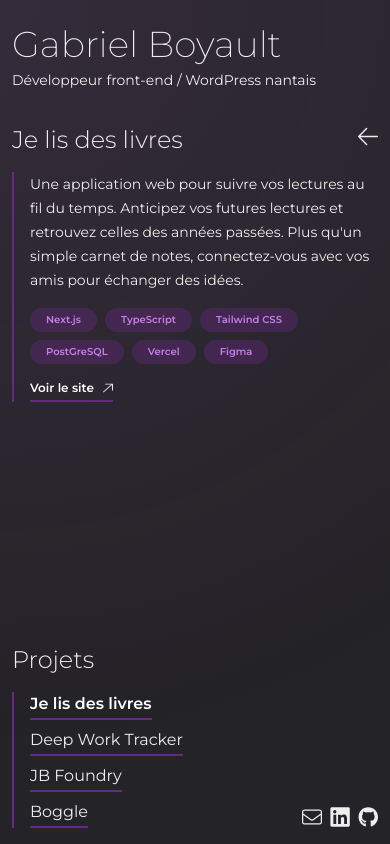
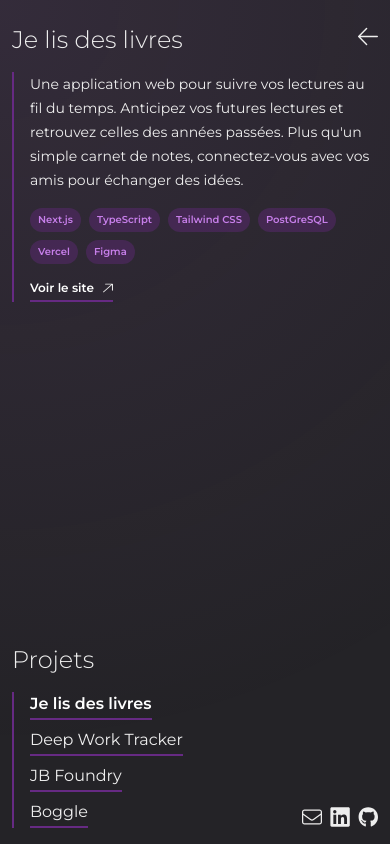
Before and after one commit to GBoyault/gabrielboyault, a Next.js app: page / in a window 390 px wide. Both pictures are taken after a click on the button "Je lis des livres". Built offline with nearby package versions, Linux system fonts and the light colour scheme.

Commit message:
fix mobile bugs

```diff
--- a/app/components/animations/blur-wrapper.tsx
+++ b/app/components/animations/blur-wrapper.tsx
@@ -2,12 +2,12 @@
 
 import { motion } from "framer-motion";
 
-type FancyBoxProps = {
+type BlurWrapperProps = {
   children: React.ReactNode;
   className: string;
 };
 
-export const BlurWrapper = ({ children, className }: FancyBoxProps) => {
+export const BlurWrapper = ({ children, className }: BlurWrapperProps) => {
   return (
     <motion.div
       initial={{ filter: "blur(100px)", opacity: 0 }}
--- a/app/components/header.tsx
+++ b/app/components/header.tsx
@@ -1,18 +1,45 @@
 "use client";
 
-import { useProjects } from "@/app/hooks";
+import { motion } from "framer-motion";
+import { useProjects, useScreen } from "@/app/hooks";
+import clsx from "clsx";
 
 export const Header = () => {
-  const { setActiveProject } = useProjects();
+  const { activeProject, setActiveProject } = useProjects();
+  const { isMobile } = useScreen();
 
-  return (
-    <header className="mb-8 md:mb-12">
+  if (!isMobile) {
+    return (
       <h1 className="text-4xl md:text-6xl font-extralight mb-1 md:mb-4">
         <button className="text-left" onClick={() => setActiveProject(null)}>
           Gabriel Boyault
         </button>
       </h1>
-      <h2 className="md:text-xl">Développeur front-end / WordPress nantais</h2>
-    </header>
+    );
+  }
+
+  const isVisible = !activeProject;
+  const hidden = { scaleY: 0.5, opacity: 0, height: 0 };
+  const visible = { scaleY: 1, opacity: 1, height: "auto" };
+  const animate = isVisible ? visible : hidden;
+
+  return (
+    <motion.header
+      animate={animate}
+      style={{ originY: 0 }}
+      transition={{ type: "spring", bounce: 0, duration: 0.25 }}
+      className={clsx("md:mb-12", { "mb-8": isVisible })}
+    >
+      <h1
+        className={clsx("text-4xl md:text-6xl font-extralight mb-1 md:mb-4", {
+          "": isVisible,
+        })}
+      >
+        Gabriel Boyault
+      </h1>
+      <h2 className={clsx("md:text-xl", { "": isVisible })}>
+        Développeur front-end / WordPress nantais
+      </h2>
+    </motion.header>
   );
 };
--- a/app/components/introduction.tsx
+++ b/app/components/introduction.tsx
@@ -24,7 +24,7 @@ export const Introduction = ({ isActive }: IntroductionProps) => {
       )}
     >
       <p className="mb-3">
-        Ancien{" "}
+        D'abord{" "}
         <a
           href="https://www.youtube.com/watch?v=YF9B8DP32bs"
           target="_blank"
--- a/app/components/main.tsx
+++ b/app/components/main.tsx
@@ -9,7 +9,7 @@ export const Main = () => {
   const { projects, activeProject } = useProjects();
 
   return (
-    <main className="relative min-h-[380px] md:min-h-0">
+    <main className="relative min-h-[320px] md:min-h-0">
       <Introduction isActive={!activeProject} />
       {projects.map((project) => (
         <div
--- a/app/components/project/project.tsx
+++ b/app/components/project/project.tsx
@@ -45,7 +45,7 @@ export const Project = ({ project, isActive }: ProjectProps) => {
       </div>
       <div className="border-l-2 border-purple pl-4 mb-6 md:mb-8 md:border-l-4 md:pl-6">
         <div className="mb-4 md:mb-6 md:leading-7">{description}</div>
-        <div className="flex mb-4 gap-6">
+        <div className="flex mb-4 gap-2 md:gap:6">
           <div className="hidden md:block mb-4 flex-shrink-0">
             <ProjectImages images={images} />
           </div>
--- a/app/components/project/technos.tsx
+++ b/app/components/project/technos.tsx
@@ -18,7 +18,7 @@ type TechnoProps = {
 
 const Techno = ({ techno }: TechnoProps) => {
   return (
-    <div className="bg-purple-transparent text-purple-light text-[10px] md:text-xs rounded-xl px-4 md:py-1 font-semibold h-max">
+    <div className="bg-purple-transparent text-purple-light text-[10px] md:text-xs rounded-xl px-2 md:px-4 md:py-1 font-semibold h-max">
       {techno}
     </div>
   );
--- a/app/data/projects/deepworktracker.tsx
+++ b/app/data/projects/deepworktracker.tsx
@@ -4,8 +4,16 @@ const deepworktracker: Project = {
   name: "Deep Work Tracker",
   description: (
     <p>
-      Un time tracker orienté autour du concept de deep work de Cal Newport,
-      pour noter votre temps de concentration profonde sur une journée de
+      Un time tracker orienté autour du concept de deep work de{" "}
+      <a
+        href="https://calnewport.com/"
+        target="_blank"
+        rel="noopener noreferrer"
+        className="underline decoration-purple hover:decoration-purple-light underline-offset-8 hover:text-purple-light transition"
+      >
+        Cal Newport
+      </a>
+      , pour noter votre temps de concentration profonde sur une journée de
       travail et idéalement l'améliorer. L'écart entre ce qu'on pense faire en
       une journée et la réalité peut être surprenant !
     </p>
--- a/app/data/projects/jbfoundry.tsx
+++ b/app/data/projects/jbfoundry.tsx
@@ -7,8 +7,7 @@ const jbfoundry: Project = {
       <p className="mb-3">
         Jean Boyault est typographe, j'avais réalisé son site en 2018 pour
         présenter ses fonts.
-      </p>
-      <p>
+        <br />
         Cette refonte vise à explorer les possibilités de WordPress utilisé
         comme CMS headless avec React en front, pour proposer une meilleure
         expérience utilisateur à partir des même données.
--- a/app/hooks/index.ts
+++ b/app/hooks/index.ts
@@ -1,2 +1,3 @@
 export * from "./use-follow-pointer";
 export * from "./use-projects";
+export * from "./use-screen";
--- /dev/null
+++ b/app/hooks/use-screen.ts
@@ -0,0 +1,24 @@
+"use client";
+
+import { useEffect, useState } from "react";
+
+export const useScreen = () => {
+  const [width, setWidth] = useState<number>();
+
+  useEffect(() => {
+    const handleWindowSizeChange = () => {
+      setWidth(window.innerWidth);
+    };
+
+    setWidth(window.innerWidth);
+    window.addEventListener("resize", handleWindowSizeChange);
+
+    return () => {
+      window.removeEventListener("resize", handleWindowSizeChange);
+    };
+  }, []);
+
+  const isMobile = width && width <= 768;
+
+  return { isMobile };
+};
--- a/package.json
+++ b/package.json
@@ -4,7 +4,7 @@
   "private": true,
   "scripts": {
     "dev": "next dev",
-    "build": "jest ; next build",
+    "build": "next build",
     "start": "next start",
     "lint": "next lint",
     "test": "jest",
```
